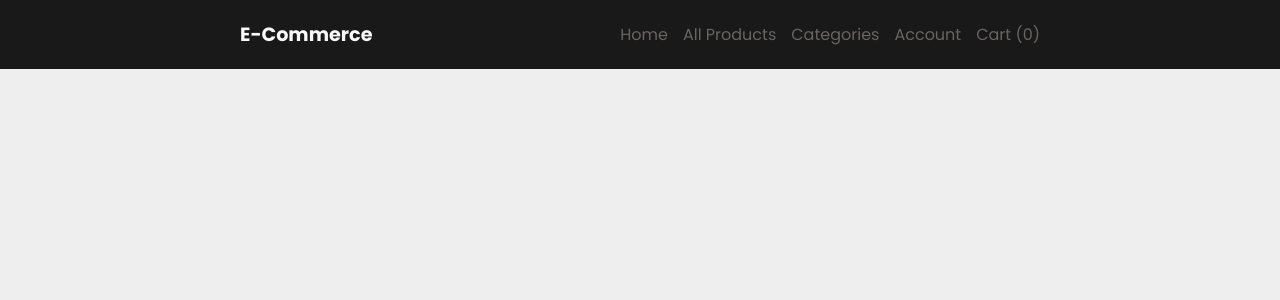
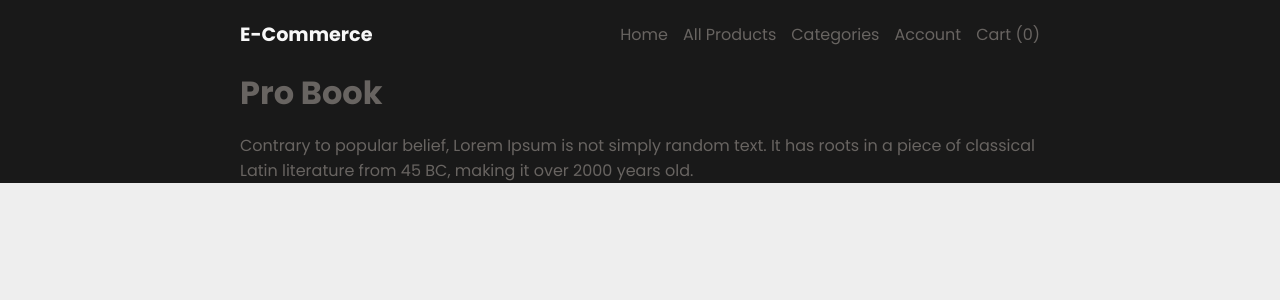
Before and after one commit to Huzaifa622/E-commerce-front, a Next.js app: page / in a window 1280 px wide. Shown: the top 300 px of the page. Built offline with nearby package versions, Linux system fonts and the light colour scheme.

Commit message:
ecommerce

```diff
--- /dev/null
+++ b/components/Featured.js
@@ -0,0 +1,22 @@
+import styled from "styled-components"
+import Center from "./Center"
+
+const Bg = styled.div`
+background-color: #191919;
+color: #686461;
+`
+const Title = styled.h1`
+margin: 0;
+`
+const Featured = () => {
+  return (
+    <Bg>
+        <Center>
+    <Title>Pro Book</Title>
+    <p>Contrary to popular belief, Lorem Ipsum is not simply random text. It has roots in a piece of classical Latin literature from 45 BC, making it over 2000 years old.</p>
+    </Center>
+    </Bg>
+  )
+}
+
+export default Featured
--- a/pages/index.js
+++ b/pages/index.js
@@ -1,9 +1,11 @@
+import Featured from "@/components/Featured";
 import Header from "@/components/Header";
 
 export default function HomePage(){
   return (
     <>
     <Header/>
+    <Featured/>
     </>
   )
 }
```
